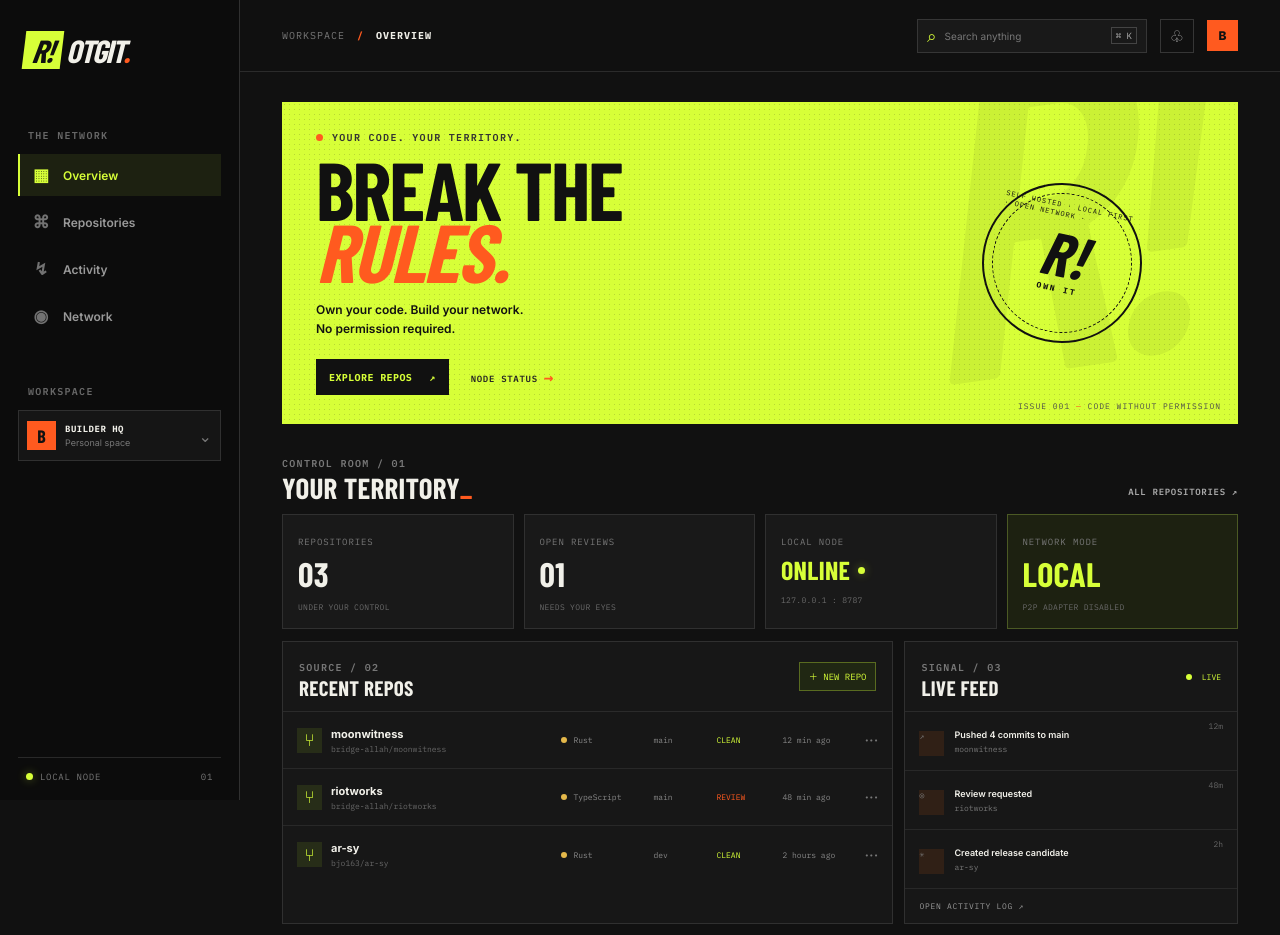
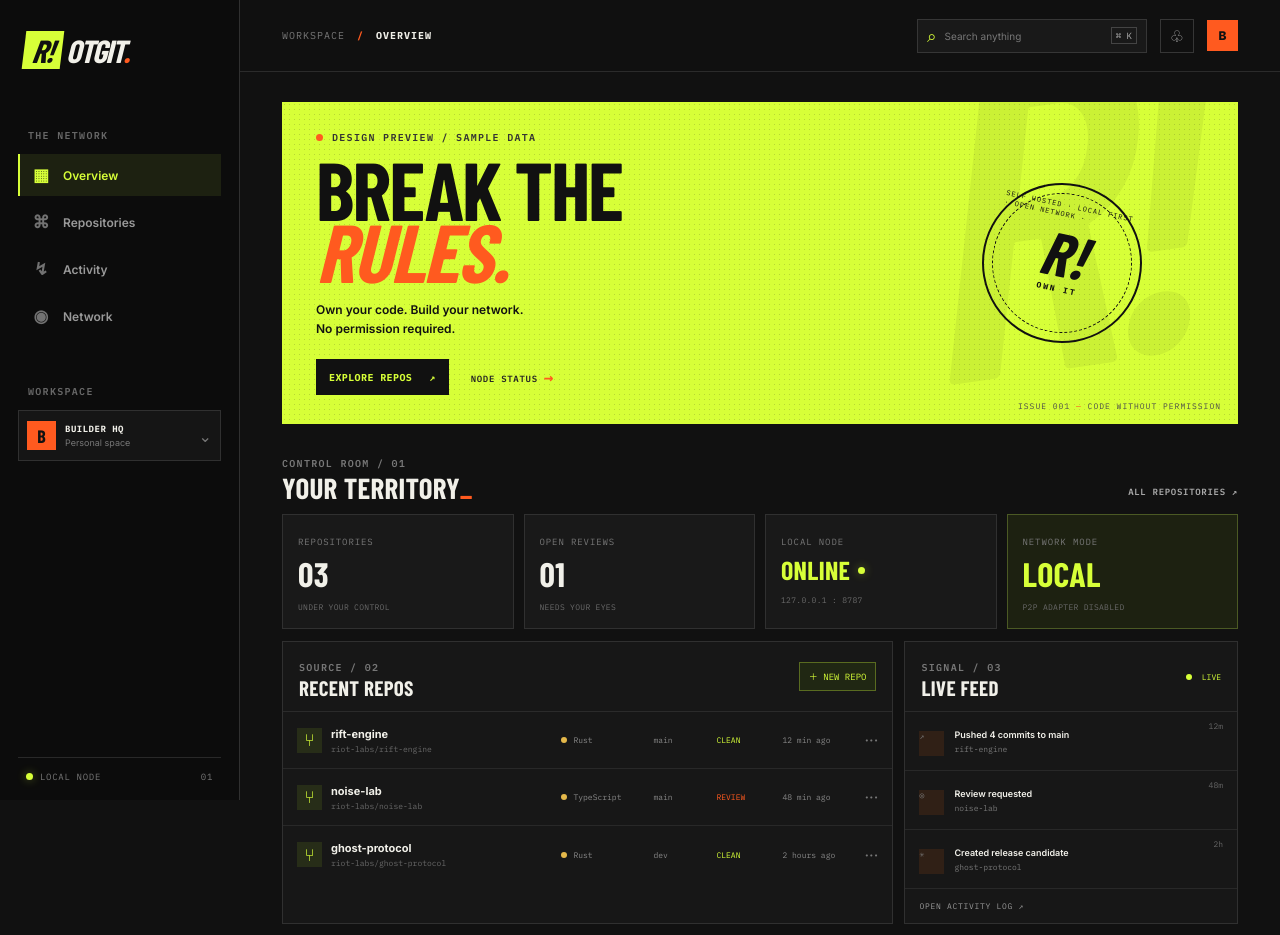
Before and after one commit to bjo163/RIOTGIT, a Next.js app in the folder apps/web/: page / in a window 1280 px wide. Shown: the top 935 px of the page. Built offline with nearby package versions, Linux system fonts and the light colour scheme; a web font is replaced by a local one.

Commit message:
ui: label cockpit preview data and remove unrelated repository examples

```diff
--- a/apps/web/app/page.tsx
+++ b/apps/web/app/page.tsx
@@ -1,13 +1,13 @@
 const repositories = [
-  { name: "moonwitness", path: "bridge-allah/moonwitness", language: "Rust", updated: "12 min ago", branch: "main", status: "clean" },
-  { name: "riotworks", path: "bridge-allah/riotworks", language: "TypeScript", updated: "48 min ago", branch: "main", status: "review" },
-  { name: "ar-sy", path: "bjo163/ar-sy", language: "Rust", updated: "2 hours ago", branch: "dev", status: "clean" },
+  { name: "rift-engine", path: "riot-labs/rift-engine", language: "Rust", updated: "12 min ago", branch: "main", status: "clean" },
+  { name: "noise-lab", path: "riot-labs/noise-lab", language: "TypeScript", updated: "48 min ago", branch: "main", status: "review" },
+  { name: "ghost-protocol", path: "riot-labs/ghost-protocol", language: "Rust", updated: "2 hours ago", branch: "dev", status: "clean" },
 ];
 
 const events = [
-  { kind: "PUSH", title: "Pushed 4 commits to main", repo: "moonwitness", time: "12m" },
-  { kind: "REVIEW", title: "Review requested", repo: "riotworks", time: "48m" },
-  { kind: "TAG", title: "Created release candidate", repo: "ar-sy", time: "2h" },
+  { kind: "PUSH", title: "Pushed 4 commits to main", repo: "rift-engine", time: "12m" },
+  { kind: "REVIEW", title: "Review requested", repo: "noise-lab", time: "48m" },
+  { kind: "TAG", title: "Created release candidate", repo: "ghost-protocol", time: "2h" },
 ];
 
 export default function Home() {
@@ -44,7 +44,7 @@ export default function Home() {
           <section className="hero">
             <div className="hero-grain" />
             <div className="hero-copy">
-              <div className="eyebrow"><span className="live-dot" /> YOUR CODE. YOUR TERRITORY.</div>
+              <div className="eyebrow"><span className="live-dot" /> DESIGN PREVIEW / SAMPLE DATA</div>
               <h1>BREAK THE<br /><em>RULES.</em></h1>
               <p>Own your code. Build your network.<br />No permission required.</p>
               <div className="hero-actions">
```
